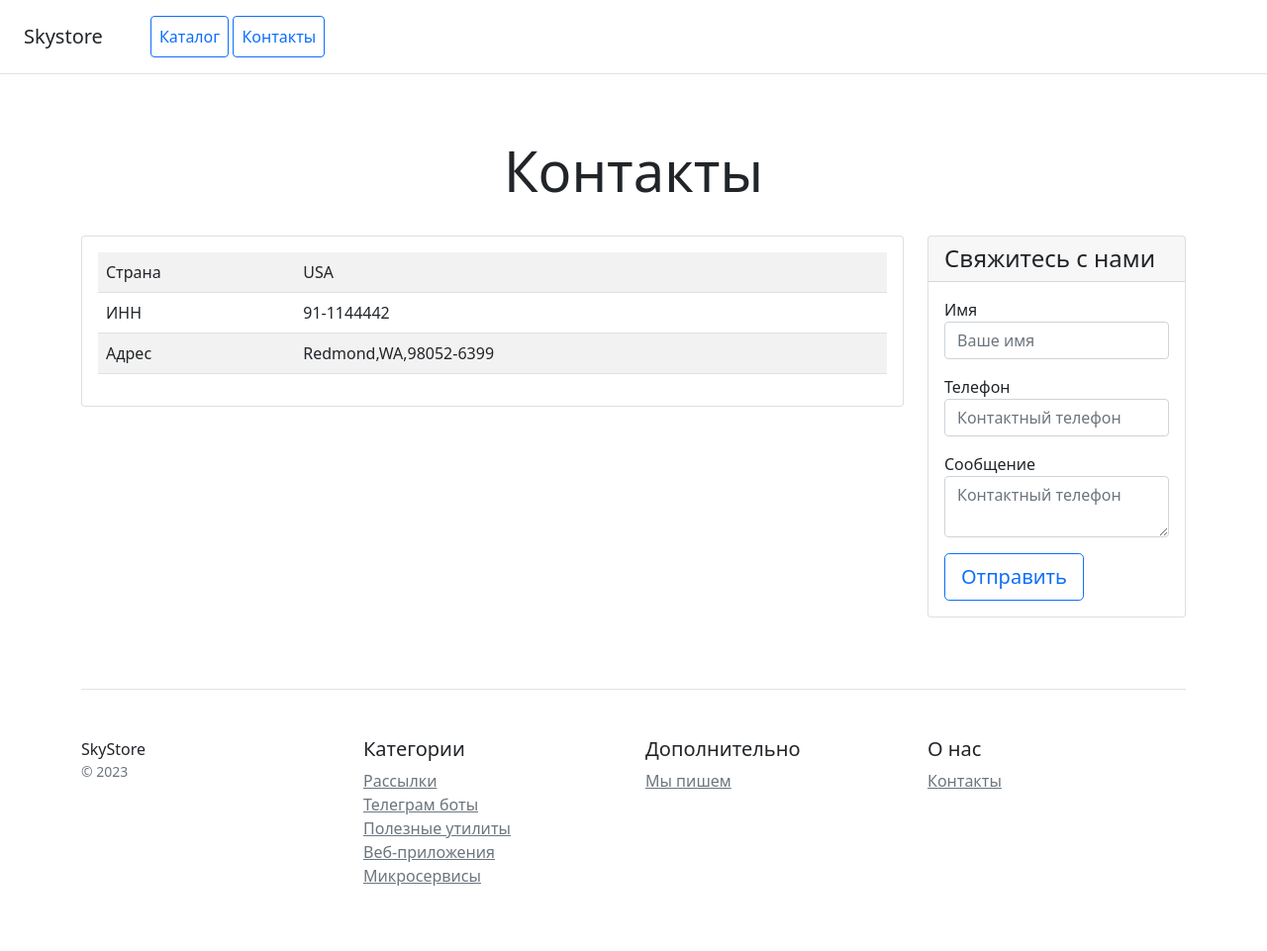
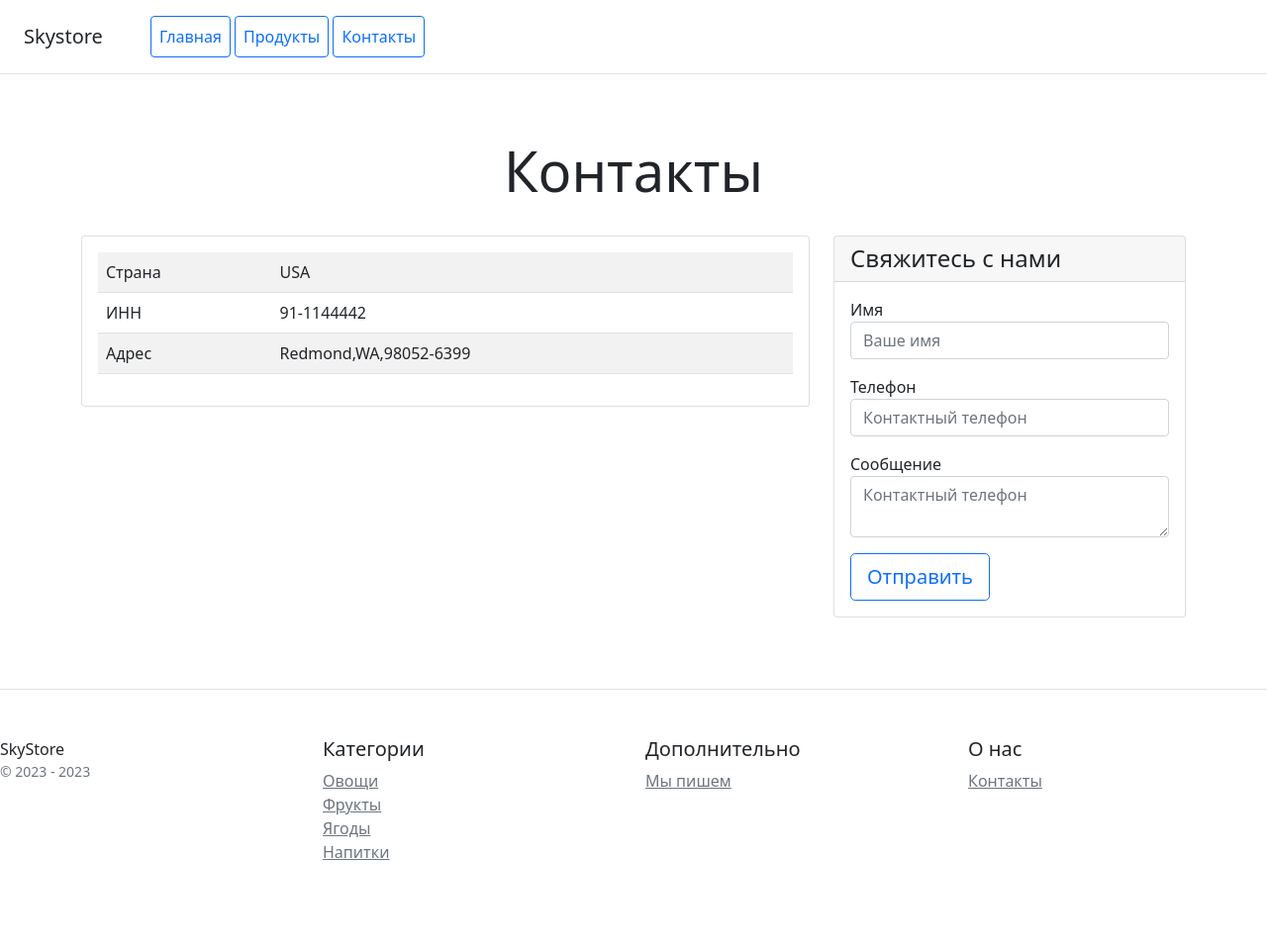
Before and after one commit to mariyaparus/homework_19.2, a Django app: page /contacts/ in a window 1280 px wide. Shown: the whole page at 99% size. After the commit the page ends 869 px from the top, so only its background shows below. Run offline with Django 4.2, Linux system fonts and the light colour scheme; parts of the project's set-up code (start-up, migrations or seed data) failed here and were passed over; some libraries are stand-ins or nearby versions.

Commit message:
update contacts.html

```diff
--- a/catalog/templates/catalog/contacts.html
+++ b/catalog/templates/catalog/contacts.html
@@ -1,27 +1,9 @@
-<!doctype html>
-<html lang="en">
-<head>
-    <meta charset="utf-8">
-    <meta name="viewport" content="width=device-width, initial-scale=1">
-    <title>Skystore</title>
-    <link href="/static/css/bootstrap.min.css" rel="stylesheet">
-</head>
-<body>
-<div class="d-flex flex-column flex-md-row align-items-center p-3 px-md-4 mb-3 bg-white border-bottom box-shadow">
-    <h5 class="my-0 mr-md-auto font-weight-normal">Skystore</h5>
-    <nav class="ms-5">
-        <a class="p-2 btn btn-outline-primary" href="/">Каталог</a>
-        <a class="p-2 btn btn-outline-primary" href="/contacts/">Контакты</a>
-    </nav>
-</div>
-
-<div class="pricing-header px-3 py-3 pt-md-5 pb-md-4 mx-auto text-center">
-    <h1 class="display-4">Контакты</h1>
-</div>
+{% extends 'catalog/base.html' %}
+{% block content %}
 
 <div class="container">
     <div class="row text-start">
-        <div class="col-lg-9 col-md-6 col-sm-12">
+        <div class="col-lg-8 col-md-6 col-sm-12">
             <div class="card mb-4 box-shadow">
                 <div class="card-body">
                     <table class="table table-striped">
@@ -41,7 +23,7 @@
                 </div>
             </div>
         </div>
-        <div class="col-lg-3 col-md-6 col-sm-12">
+        <div class="col-lg-4 col-md-6 col-sm-12">
             <div class="card mb-4 box-shadow">
                 <div class="card-header">
                     <h4 class="my-0 font-weight-normal">Свяжитесь с нами</h4>
@@ -67,39 +49,5 @@
             </div>
         </div>
     </div>
-
-    <footer class="pt-4 my-md-5 pt-md-5 border-top">
-        <div class="row">
-            <div class="col-12 col-md">
-                SkyStore
-                <small class="d-block mb-3 text-muted">&copy; 2023</small>
-            </div>
-            <div class="col-6 col-md">
-                <h5>Категории</h5>
-                <ul class="list-unstyled text-small">
-                    <li><a class="text-muted" href="#">Рассылки</a></li>
-                    <li><a class="text-muted" href="#">Телеграм боты</a></li>
-                    <li><a class="text-muted" href="#">Полезные утилиты</a></li>
-                    <li><a class="text-muted" href="#">Веб-приложения</a></li>
-                    <li><a class="text-muted" href="#">Микросервисы</a></li>
-                </ul>
-            </div>
-            <div class="col-6 col-md">
-                <h5>Дополнительно</h5>
-                <ul class="list-unstyled text-small">
-                    <li><a class="text-muted" href="#">Мы пишем</a></li>
-                </ul>
-            </div>
-            <div class="col-6 col-md">
-                <h5>О нас</h5>
-                <ul class="list-unstyled text-small">
-                    <li><a class="text-muted" href="/contacts/">Контакты</a></li>
-                </ul>
-            </div>
-        </div>
-    </footer>
 </div>
-
-<script src="/static/js/bootstrap.bundle.min.js"></script>
-</body>
-</html>
+{% endblock %}
```
